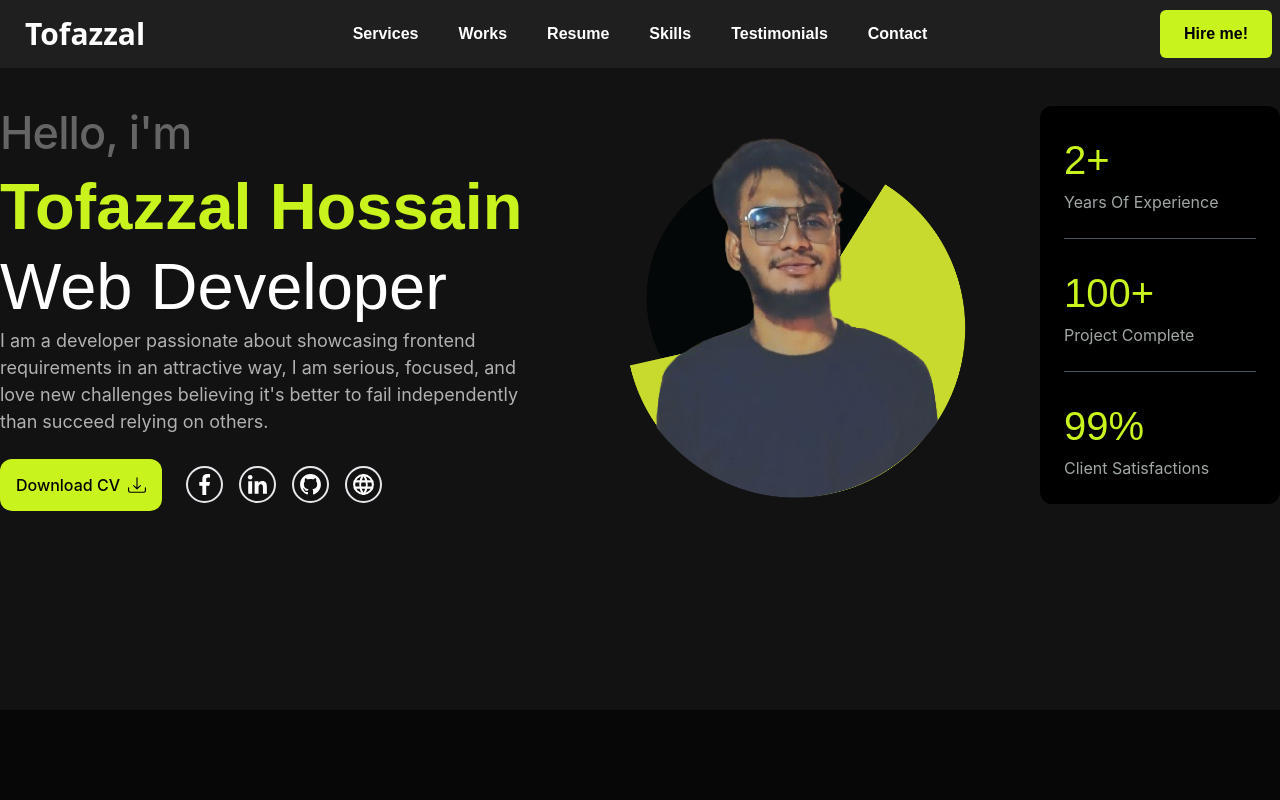
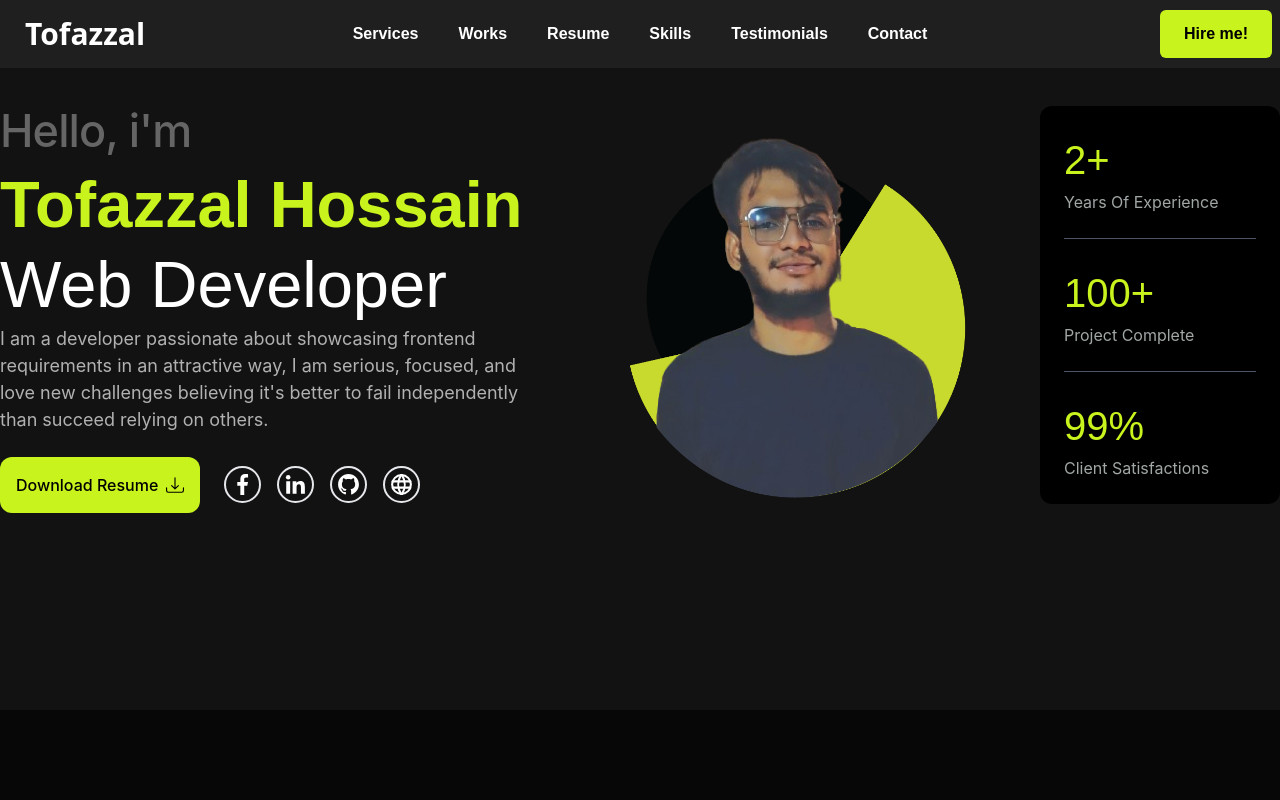
Before and after one commit to Tofazzal26/my-new-portfolio, a React (Vite) app: page / in a window 1280 px wide. Shown: the top 800 px of the page. Built offline with nearby package versions, Linux system fonts and the light colour scheme.

Commit message:
download resume validation finish

```diff
--- a/src/Components/Banner/Banner.jsx
+++ b/src/Components/Banner/Banner.jsx
@@ -5,8 +5,19 @@ import { TbWorld } from "react-icons/tb";
 import { BsDownload } from "react-icons/bs";
 import banner from "../../../public/profile-first.png";
 const Banner = () => {
+  const RESUME_FILE_URL = "http://localhost:5173/Resume_Portfolio.pdf";
+  const handleDownloadResume = (url) => {
+    const fileName = url.split("/").pop();
+    const aTag = document.createElement("a");
+    aTag.href = url;
+    aTag.setAttribute("download", fileName);
+    document.body.appendChild(aTag);
+    aTag.click();
+    aTag.remove();
+  };
+
   return (
-    <div className="text-white">
+    <div id="HireMe" className="text-white">
       <div className="flex lg:flex-row flex-col items-center justify-between">
         <div>
           <h4 className="text-[#656565] font-interFont text-[22px] lg:text-[45px] leading-[-100px] font-medium tracking-[-0.9px]">
@@ -28,8 +39,11 @@ const Banner = () => {
           </p>
           <div className="flex flex-col lg:flex-row gap-6">
             <div>
-              <button className="flex items-center bg-[#c9f31d] gap-2 lg:px-4 px-3 py-[12px] lg:py-[14px] rounded-xl text-black font-interFont font-medium">
-                Download CV
+              <button
+                onClick={() => handleDownloadResume(RESUME_FILE_URL)}
+                className="flex items-center bg-[#c9f31d] gap-2 lg:px-4 px-3 py-[12px] lg:py-[16px] rounded-xl text-black font-interFont font-medium"
+              >
+                Download Resume
                 <BsDownload size={18} />
               </button>
             </div>
--- a/src/Components/Headers/Headers.jsx
+++ b/src/Components/Headers/Headers.jsx
@@ -77,7 +77,6 @@ const Headers = () => {
                 >
                   <li>
                     <Link
-                      activeClass="active"
                       to="Services"
                       spy={true}
                       smooth={true}
@@ -219,9 +218,11 @@ const Headers = () => {
               </ul>
             </div>
             <div className="navbar-end">
-              <button className="bg-[#c9f31d] text-black font-dmFont text-[14px] lg:text-[16px] font-semibold py-2 px-3 lg:py-3 lg:px-6 rounded-md">
-                Hire me!
-              </button>
+              <Link to="HireMe">
+                <button className="bg-[#c9f31d] text-black font-dmFont text-[14px] lg:text-[16px] font-semibold py-2 px-3 lg:py-3 lg:px-6 rounded-md">
+                  Hire me!
+                </button>
+              </Link>
             </div>
           </div>
         </div>
```
Also changed, not shown: 1 other file (tests, documents, lock files or other folders).
